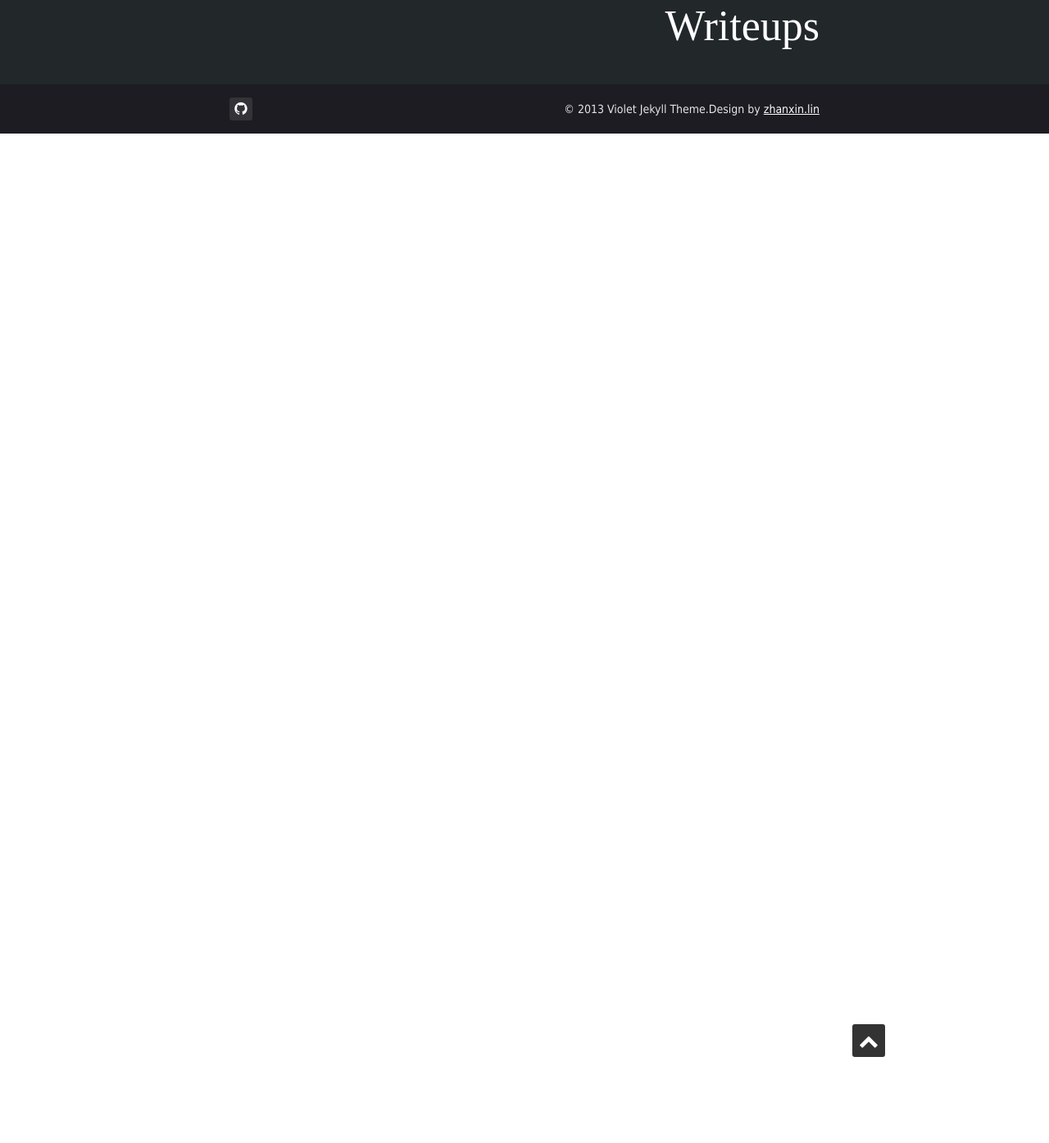
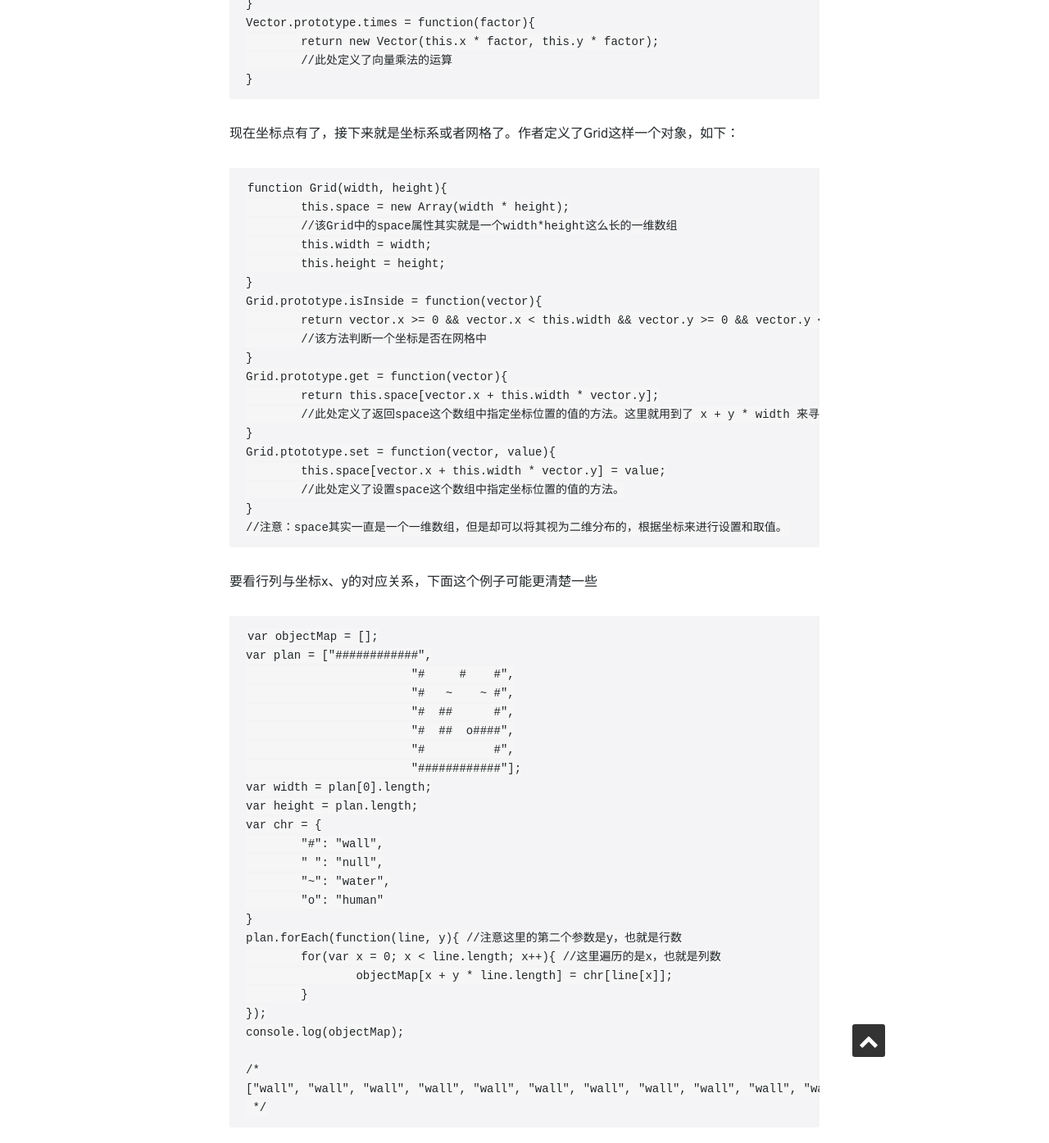
Before and after one commit to fantaghiro/fantaghiro.github.io, a Jekyll site: the page built from _posts/2016-04-27-JS-Array-And-Coordinates.markdown, in a window 1280 px wide and 1400 px high, scrolled down 2913 px. Shown: the top 1395 px of the window at 82% size. Built offline with Jekyll 4.4.1, drawn with Linux system fonts in a browser that asks for light colours; nearby versions of some CDN libraries; some web fonts are replaced; before the commit the page ends 3076 px from its top, so only the background shows below that; some of the changed text lies outside the part shown.

Commit message:
add content

````diff
--- a/_posts/2016-04-27-JS-Array-And-Coordinates.markdown
+++ b/_posts/2016-04-27-JS-Array-And-Coordinates.markdown
@@ -94,3 +94,76 @@ console.log(grid[2 + (1 * 3)]);
 // → bottom right
 //这里的grid[2 + (1 * 3)] 中的2为x值，1为y值，3为width。
 ```
+
+关于网格与坐标的使用，*Eloquent Javascript*中用到过很多次。很有意思的就是在第7章 Electronic Life 里面，用到的几个对象：
+
+首先与坐标相关的就是坐标点了。作者定义了一个名为Vector的对象，可以简单理解为坐标的操作：
+
+```js
+function Vector(x, y){
+	this.x = x; this.y = y;
+}
+Vector.prototype.plus = function(other){
+	return new Vector(this.x + other.x, this.y + other.y);
+	//此处定义了两个向量相加的运算
+}
+Vector.prototype.times = function(factor){
+	return new Vector(this.x * factor, this.y * factor);
+	//此处定义了向量乘法的运算
+}
+```
+
+现在坐标点有了，接下来就是坐标系或者网格了。作者定义了Grid这样一个对象，如下：
+
+```js
+function Grid(width, height){
+	this.space = new Array(width * height);
+	//该Grid中的space属性其实就是一个width*height这么长的一维数组
+	this.width = width;
+	this.height = height;
+}
+Grid.prototype.isInside = function(vector){
+	return vector.x >= 0 && vector.x < this.width && vector.y >= 0 && vector.y < this.height;
+	//该方法判断一个坐标是否在网格中
+}
+Grid.prototype.get = function(vector){
+	return this.space[vector.x + this.width * vector.y];
+	//此处定义了返回space这个数组中指定坐标位置的值的方法。这里就用到了 x + y * width 来寻找的
+}
+Grid.ptototype.set = function(vector, value){
+	this.space[vector.x + this.width * vector.y] = value;
+	//此处定义了设置space这个数组中指定坐标位置的值的方法。
+}
+//注意：space其实一直是一个一维数组，但是却可以将其视为二维分布的，根据坐标来进行设置和取值。
+```
+
+要看行列与坐标x、y的对应关系，下面这个例子可能更清楚一些
+
+```js
+var objectMap = [];
+var plan = ["############",
+   			"#     #    #",
+   			"#   ~    ~ #",
+   			"#  ##      #",
+   			"#  ##  o####",
+   			"#          #",
+   			"############"];
+var width = plan[0].length;
+var height = plan.length;
+var chr = {
+	"#": "wall",
+	" ": "null",
+	"~": "water",
+	"o": "human"
+}
+plan.forEach(function(line, y){ //注意这里的第二个参数是y，也就是行数
+	for(var x = 0; x < line.length; x++){ //这里遍历的是x，也就是列数
+		objectMap[x + y * line.length] = chr[line[x]];
+	}
+});
+console.log(objectMap);
+
+/*
+["wall", "wall", "wall", "wall", "wall", "wall", "wall", "wall", "wall", "wall", "wall", "wall", "wall", "null", "null", "null", "null", "null", "wall", "null", "null", "null", "null", "wall", "wall", "null", "null", "null", "water", "null", "null", "null", "null", "water", "null", "wall", "wall", "null", "null", "wall", "wall", "null", "null", "null", "null", "null", "null", "wall", "wall", "null", "null", "wall", "wall", "null", "null", "human", "wall", "wall", "wall", "wall", "wall", "null", "null", "null", "null", "null", "null", "null", "null", "null", "null", "wall", "wall", "wall", "wall", "wall", "wall", "wall", "wall", "wall", "wall", "wall", "wall", "wall"]
+ */
+```
````
